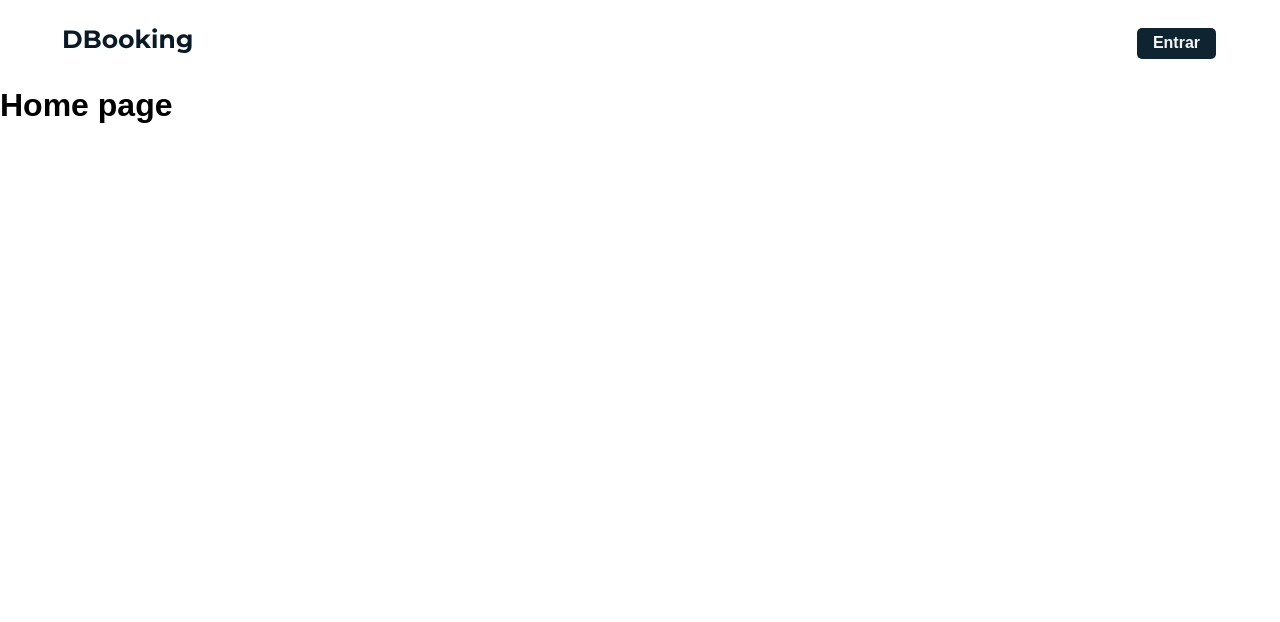
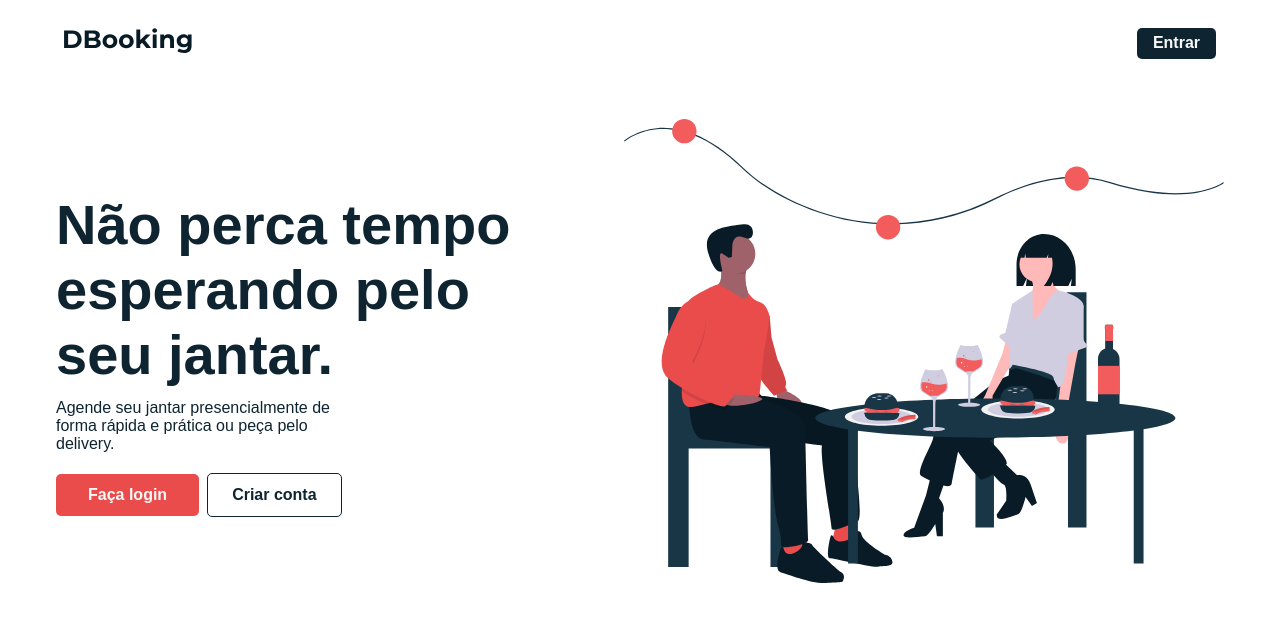
Before and after one commit to MateusOli21/dbooking-web, a React (Create React App) app: page / in a window 1280 px wide. Shown: the top 622 px of the page. Built offline with nearby package versions, Linux system fonts and the light colour scheme.

Commit message:
Stylized Home page.

```diff
--- a/src/components/Header/styles.js
+++ b/src/components/Header/styles.js
@@ -6,7 +6,7 @@ export const Wrapper = styled.div`
   display: flex;
   align-items: center;
   justify-content: space-between;
-  padding: 2rem 3rem;
+  padding: 2rem 2rem;
   background: ${({ isAuth }) => (isAuth ? theme.primaryLight : "transparent")};
 
   @media (min-width: 620px) {
--- a/src/pages/Home/index.js
+++ b/src/pages/Home/index.js
@@ -1,9 +1,38 @@
 import React from "react";
+
+import DinnerImg from "../../assets/dinner.svg";
+
+import {
+  Wrapper,
+  ImgContainer,
+  Img,
+  SloganContainer,
+  MainSlogan,
+  SubSlogan,
+  ButtonsContainer,
+  PrimaryButton,
+  SecondaryButton,
+} from "./styles";
 
 export default function Home() {
   return (
-    <div>
-      <h1>Home page</h1>
-    </div>
+    <Wrapper>
+      <SloganContainer>
+        <MainSlogan>Não perca tempo esperando pelo seu jantar.</MainSlogan>
+        <SubSlogan>
+          Agende seu jantar presencialmente de forma rápida e prática ou peça
+          pelo delivery.
+        </SubSlogan>
+
+        <ButtonsContainer>
+          <PrimaryButton>Faça login</PrimaryButton>
+          <SecondaryButton>Criar conta</SecondaryButton>
+        </ButtonsContainer>
+      </SloganContainer>
+
+      <ImgContainer>
+        <Img src={DinnerImg} alt="dinner" />
+      </ImgContainer>
+    </Wrapper>
   );
 }
--- /dev/null
+++ b/src/pages/Home/styles.js
@@ -0,0 +1,123 @@
+import styled from "styled-components";
+
+import { theme } from "../../styles/global";
+
+export const Wrapper = styled.div`
+  width: 100%;
+  height: 100%;
+  padding: 0 2rem;
+
+  @media (min-width: 660px) {
+    display: flex;
+    justify-content: space-between;
+    align-items: center;
+    padding: 0 3rem;
+  }
+
+  @media (min-width: 1024px) {
+    padding: 0 3.5rem;
+  }
+`;
+
+export const ImgContainer = styled.div`
+  width: 100%;
+  height: 100%;
+  display: flex;
+  justify-content: center;
+  align-items: center;
+`;
+
+export const Img = styled.img`
+  width: 280px;
+  padding: 2rem 0;
+
+  @media (min-width: 768px) {
+    width: 340px;
+  }
+
+  @media (min-width: 1024px) {
+    width: 600px;
+  }
+`;
+
+export const SloganContainer = styled.div`
+  width: 100%;
+  margin: 1rem 0 0.5rem;
+`;
+
+export const MainSlogan = styled.h1`
+  font-size: 32px;
+  width: 90%;
+  margin-bottom: 0.5rem;
+  color: ${theme.secondary};
+
+  @media (min-width: 768px) {
+    font-size: 40px;
+    width: 80%;
+  }
+
+  @media (min-width: 1024px) {
+    font-size: 48px;
+    width: 80%;
+    margin-bottom: 0.75rem;
+  }
+
+  @media (min-width: 1250px) {
+    font-size: 56px;
+    width: 80%;
+  }
+`;
+
+export const SubSlogan = styled.p`
+  font-size: 0.85rem;
+  width: 75%;
+  margin-bottom: 1rem;
+  color: ${theme.secondary};
+
+  @media (min-width: 768px) {
+    font-size: 1rem;
+    width: 65%;
+  }
+
+  @media (min-width: 1024px) {
+    width: 55%;
+    margin-bottom: 1.25rem;
+  }
+`;
+
+export const ButtonsContainer = styled.div``;
+
+export const PrimaryButton = styled.button`
+  padding: 0.4rem 0.65rem;
+  border: 0;
+  margin-right: 0.5rem;
+  border-radius: 5px;
+  font-weight: 700;
+  color: ${theme.white};
+  background: ${theme.primary};
+
+  &:hover {
+    background: ${theme.primaryDark};
+  }
+
+  @media (min-width: 768px) {
+    padding: 0.75rem 2rem;
+  }
+`;
+
+export const SecondaryButton = styled.button`
+  padding: 0.4rem 0.65rem;
+  margin-right: 0.5rem;
+  border: 1px solid ${theme.secondary};
+  border-radius: 5px;
+  font-weight: 700;
+  color: ${theme.secondary};
+  background: transparent;
+
+  &:hover {
+  }
+
+  @media (min-width: 768px) {
+    padding: 0.75rem 1.5rem;
+  }
+`;
```
Also changed, not shown: src/assets/dinner.svg (added).
